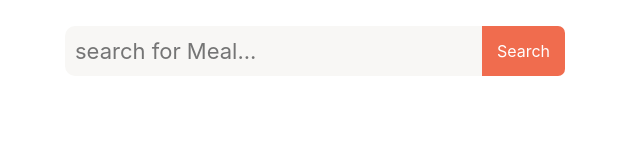
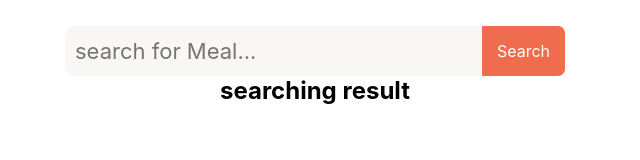
Before and after one commit to MarufAhamedsagor/food-api-website, a plain HTML site: page index.html in a window 1280 px wide. Shown: the whole page, without its empty margins (325-965 px from the left). Drawn offline with Linux system fonts and the light colour scheme.

Commit message:
searcing food

```diff
--- a/index.html
+++ b/index.html
@@ -13,6 +13,7 @@
         <input type="text" placeholder="search for Meal..." id="input-food">
         <button id="search-button">Search</button>
       </div>
+       <h2>searching result</h2>
       <br><br>
       <div id="recipe-box">
 
```
